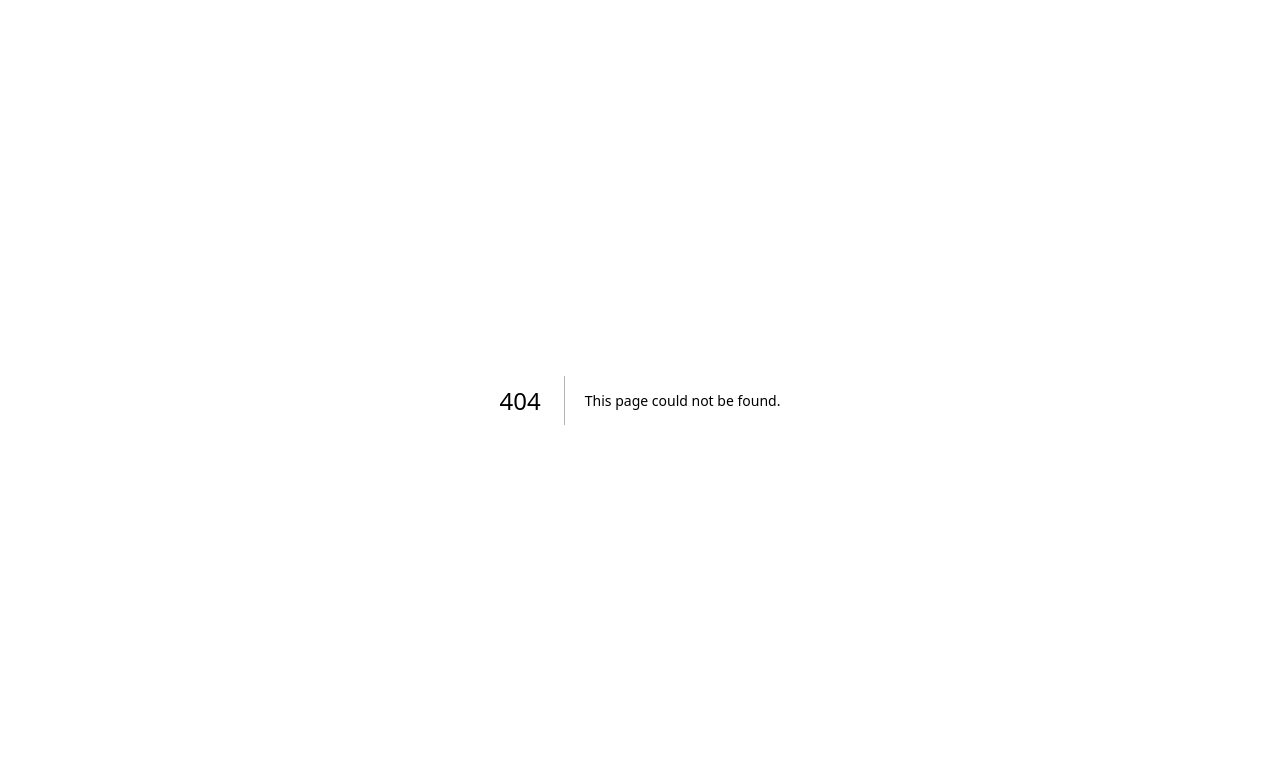
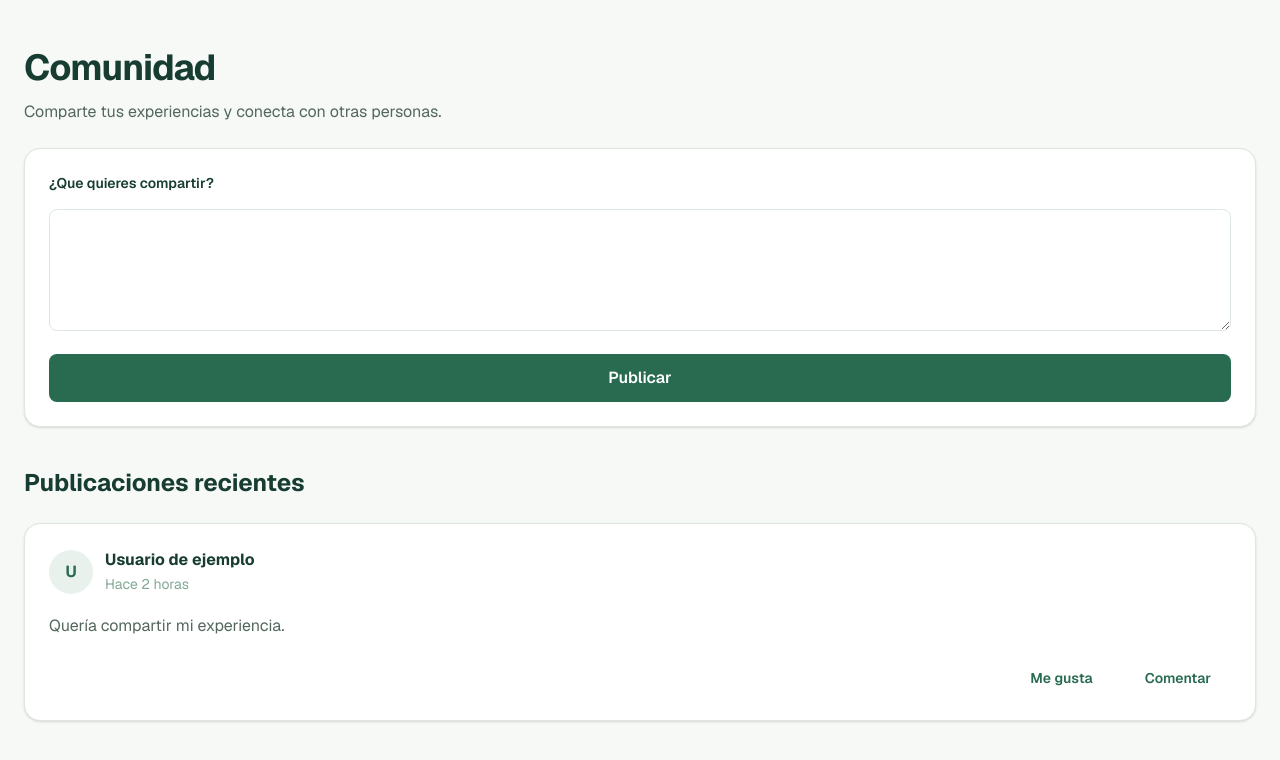
Before and after one commit to smodys/Senda, a Next.js app: page /community in a window 1280 px wide. Before the commit this address had no page. Shown: the top 760 px of the page. Built offline with nearby package versions, Linux system fonts and the light colour scheme.

Commit message:
Página community creada (boceto)

```diff
--- /dev/null
+++ b/src/app/community/page.tsx
@@ -0,0 +1,58 @@
+"use client";
+export default function Community() {
+    return (
+    <main className="min-h-screen bg-[#F7F9F7] px-6 py-12 text-[#173D32]">
+        <div className="mx-auto max-w-7xl">
+             <h1 className="text-4xl font-bold tracking-tight text-[#173D32]">
+                Comunidad
+            </h1>
+            <p className="mt-3 text-[#53675C]">
+                Comparte tus experiencias y conecta con otras personas.
+            </p>
+           <form className="mt-6 space-y-4 rounded-2xl border border-[#DDE7DF] bg-white p-6 shadow-sm">
+            <label htmlFor="añadirPublicacion" className="block text-sm font-semibold">
+            ¿Que quieres compartir?
+            </label>
+            <textarea id="añadirPublicacion" rows={4} className="w-full rounded-lg border border-[#DDE7DF] px-4 py-3 outline-none focus:border-[#286B50] focus:ring-2 focus:ring-[#286B50]/20"/>
+             <button type="submit" className="w-full rounded-lg bg-[#286B50] py-3 font-semibold text-white transition-colors hover:bg-[#173D32] focus:outline-none focus:ring-2 focus:ring-[#286B50] focus:ring-offset-2">
+                Publicar
+            </button>
+            </form>
+            <section className="mt-10">
+                <h2 className="mb-6 text-2xl font-bold text-[#173D32]">
+                    Publicaciones recientes
+                </h2>
+                  <article className="rounded-2xl border border-[#DDE7DF] bg-white p-6 shadow-sm">
+                    <div className="flex items-center gap-3">
+                        <div className="flex h-11 w-11 items-center justify-center rounded-full bg-[#E8F1EB] font-bold text-[#286B50]">
+                            U
+                        </div>
+
+                        <div>
+                        <h3 className="font-bold text-[#173D32]">
+                            Usuario de ejemplo
+                        </h3>
+                        <span className="text-sm text-[#83A995]">
+                            Hace 2 horas
+                        </span>
+                        </div>
+                    </div>
+                    <p className="mt-4 leading-7 text-[#53675C]">
+                        Quería compartir mi experiencia.
+                    </p>
+                      <div className="mt-5 flex justify-end gap-3">
+                    <button type="button"
+                    className="rounded-full px-5 py-2 text-sm font-semibold text-[#286B50] transition-colors hover:bg-[#E8F1EB]">
+                    Me gusta
+                    </button>
+                    <button type="button"
+                    className="rounded-full px-5 py-2 text-sm font-semibold text-[#286B50] transition-colors hover:bg-[#E8F1EB]">
+                    Comentar
+                    </button>
+                 </div>
+                </article>
+            </section>
+        </div>
+    </main>
+  );
+}
--- a/src/app/page.tsx
+++ b/src/app/page.tsx
@@ -87,7 +87,6 @@ export default function Home() {
           </div>
         </div>
 
-        {/* DASHBOARD PREVIEW */}
         <div className="relative">
           <div className="absolute -inset-5 rounded-[40px] bg-[#286B50]/5 blur-3xl" />
 
@@ -178,7 +177,6 @@ export default function Home() {
         </div>
       </section>
 
-      {/* FEATURES */}
       <section
         id="features"
         className="border-t border-[#DDE7DF] bg-white px-6 py-24"
@@ -226,7 +224,6 @@ export default function Home() {
         </div>
       </section>
 
-      {/* FOOTER */}
       <footer className="border-t border-[#DDE7DF] px-6 py-8">
         <div className="mx-auto flex max-w-7xl flex-col items-center justify-between gap-4 text-sm text-[#83A995] sm:flex-row">
           <span className="font-bold text-[#286B50]">
```
Also changed, not shown: src/app/profile/page.tsx (added).
